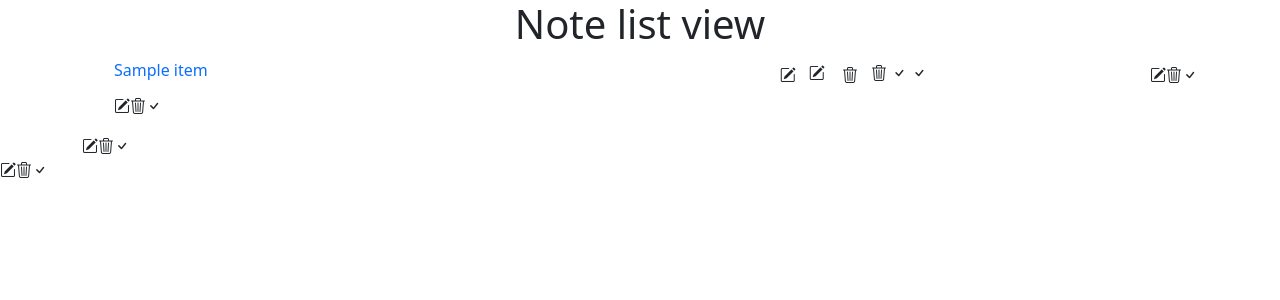
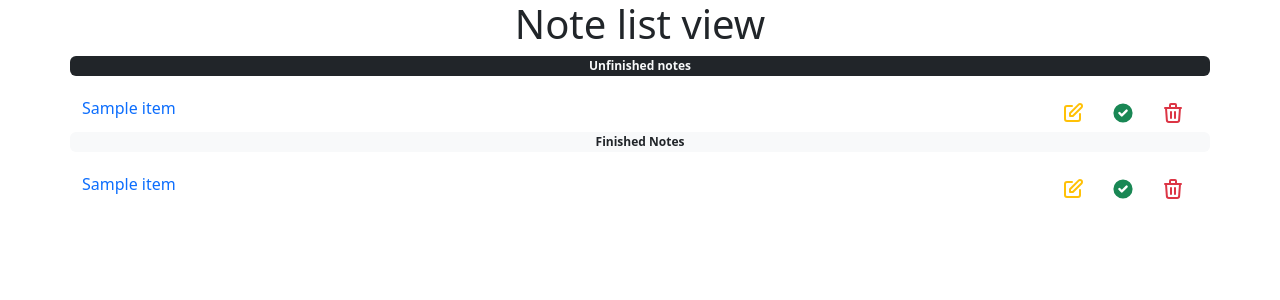
Before and after one commit to esmaeilmirzaee/dj-22-notepad, a Django app: template src/templates/note_list.html in a window 1280 px wide. Shown: the top 300 px of the page. Run offline with Django 3.2, Linux system fonts and the light colour scheme; the template is opened without the code that fills it: most values are stand-ins (such as "Sample title", 1, 10 or a date in 2020).

Commit message:
Set a note as finished, add icon

```diff
--- a/src/notes/models.py
+++ b/src/notes/models.py
@@ -19,6 +19,7 @@
     title = models.CharField(max_length=100)
     due_date = models.DateTimeField(default=now)
     label = models.CharField(choices=LABEL_CHOICES, max_length=2)
+    finished = models.BooleanField(default=False)
 
     def __str__(self):
         return self.title
--- a/src/notes/urls.py
+++ b/src/notes/urls.py
@@ -1,9 +1,10 @@
 from django.urls import path
 
-from .views import note_list_view
+from .views import note_list_view, note_finished_view
 
 app_name = 'notes'
 
 urlpatterns = [
-    path('', note_list_view, name='list')
+    path('', note_list_view, name='list'),
+    path('finished/<int:id>', note_finished_view, name='finished-note'),
 ]
--- a/src/templates/note_list.html
+++ b/src/templates/note_list.html
@@ -1,29 +1,85 @@
 {% extends 'base.html' %} {% block content %}
 <h1 class="text-center">Note list view</h1>
-<ul class="row">
+<div class="row">
     {% if object_list|length == 0 %}
 
-    <p class="badge bg-info">There is no item to show</p>
+    <p class="col-12 badge bg-info">There is no item to show</p>
     {% endif %}
 
-    {% for item in object_list %}
-    <li class="col d-flex justify-content-between align-items-center">
+    <p class="col-12 badge bg-dark text-light">
+        Unfinished notes
+    </p>
+    {% for item in undone_notes %}
+    <div class="col d-flex justify-content-between align-items-center">
         <h6 class="text-primary">
             {{item.title}}
         </h6>
         <div class="badge bg-{{item.get_label_display}}">{{item.due_date|timesince}}</div>
-        <div class="d-flex">
-            <span class="btn">
-                <i class="bi bi-pencil-square"/>
-            </span>
-            <span class="btn">
-                <i class="bi bi-trash3"/>
-            </span>
-            <span>
-                <i class="bi bi-check" />
-            </span>
+        <div class="d-flex align-items-center">
+            <a class="btn warning" href="{% url 'notes:finished-note' item.id %}">
+                <svg xmlns="http://www.w3.org/2000/svg" class="text-warning" style="width: 24px; height: 24px"
+                     fill="none" viewBox="0 0 24 24"
+                     stroke="currentColor" stroke-width="2">
+                    <path stroke-linecap="round" stroke-linejoin="round"
+                          d="M11 5H6a2 2 0 00-2 2v11a2 2 0 002 2h11a2 2 0 002-2v-5m-1.414-9.414a2 2 0 112.828 2.828L11.828 15H9v-2.828l8.586-8.586z"/>
+                </svg>
+            </a>
+            <a class="btn success" href="{% url 'notes:finished-note' item.id %}">
+                <svg xmlns="http://www.w3.org/2000/svg" class="text-success" style="width: 24px; height: 24px"
+                     viewBox="0 0 20 20" fill="currentColor">
+                    <path fill-rule="evenodd"
+                          d="M10 18a8 8 0 100-16 8 8 0 000 16zm3.707-9.293a1 1 0 00-1.414-1.414L9 10.586 7.707 9.293a1 1 0 00-1.414 1.414l2 2a1 1 0 001.414 0l4-4z"
+                          clip-rule="evenodd"/>
+                </svg>
+            </a>
+            <a class="btn danger" href="{% url 'notes:finished-note' item.id %}">
+                <svg xmlns="http://www.w3.org/2000/svg" class="text-danger" style="width: 24px; height: 24px"
+                     fill="none" viewBox="0 0 24 24"
+                     stroke="currentColor" stroke-width="2">
+                    <path stroke-linecap="round" stroke-linejoin="round"
+                          d="M19 7l-.867 12.142A2 2 0 0116.138 21H7.862a2 2 0 01-1.995-1.858L5 7m5 4v6m4-6v6m1-10V4a1 1 0 00-1-1h-4a1 1 0 00-1 1v3M4 7h16"/>
+                </svg>
+            </a>
         </div>
-    </li>
+    </div>
     {% endfor %}
-</ul>
+
+    <p class="badge bg-light text-dark text-center col-12">
+        Finished Notes
+    </p>
+    {% for item in done_notes %}
+    <div class="col d-flex justify-content-between align-items-center">
+        <h6 class="text-primary">
+            {{item.title}}
+        </h6>
+        <div class="badge bg-{{item.get_label_display}}">{{item.due_date|timesince}}</div>
+        <div class="d-flex align-items-center">
+            <a class="btn warning" href="{% url 'notes:finished-note' item.id %}">
+                <svg xmlns="http://www.w3.org/2000/svg" class="text-warning" style="width: 24px; height: 24px"
+                     fill="none" viewBox="0 0 24 24"
+                     stroke="currentColor" stroke-width="2">
+                    <path stroke-linecap="round" stroke-linejoin="round"
+                          d="M11 5H6a2 2 0 00-2 2v11a2 2 0 002 2h11a2 2 0 002-2v-5m-1.414-9.414a2 2 0 112.828 2.828L11.828 15H9v-2.828l8.586-8.586z"/>
+                </svg>
+            </a>
+            <a class="btn success" href="{% url 'notes:finished-note' item.id %}">
+                <svg xmlns="http://www.w3.org/2000/svg" class="text-success" style="width: 24px; height: 24px"
+                     viewBox="0 0 20 20" fill="currentColor">
+                    <path fill-rule="evenodd"
+                          d="M10 18a8 8 0 100-16 8 8 0 000 16zm3.707-9.293a1 1 0 00-1.414-1.414L9 10.586 7.707 9.293a1 1 0 00-1.414 1.414l2 2a1 1 0 001.414 0l4-4z"
+                          clip-rule="evenodd"/>
+                </svg>
+            </a>
+            <a class="btn danger" href="{% url 'notes:finished-note' item.id %}">
+                <svg xmlns="http://www.w3.org/2000/svg" class="text-danger" style="width: 24px; height: 24px"
+                     fill="none" viewBox="0 0 24 24"
+                     stroke="currentColor" stroke-width="2">
+                    <path stroke-linecap="round" stroke-linejoin="round"
+                          d="M19 7l-.867 12.142A2 2 0 0116.138 21H7.862a2 2 0 01-1.995-1.858L5 7m5 4v6m4-6v6m1-10V4a1 1 0 00-1-1h-4a1 1 0 00-1 1v3M4 7h16"/>
+                </svg>
+            </a>
+        </div>
+    </div>
+    {% endfor %}
+</div>
 {% endblock content %}
```
Also changed, not shown: src/notes/views.py (+13 -3 lines), src/notes/migrations/0002_note_finished.py (added), src/notes/migrations/0003_auto_20220603_1830.py (added).
